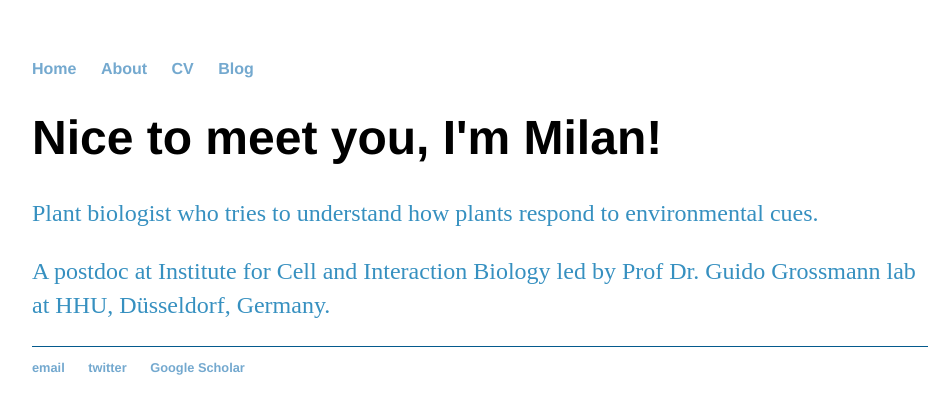
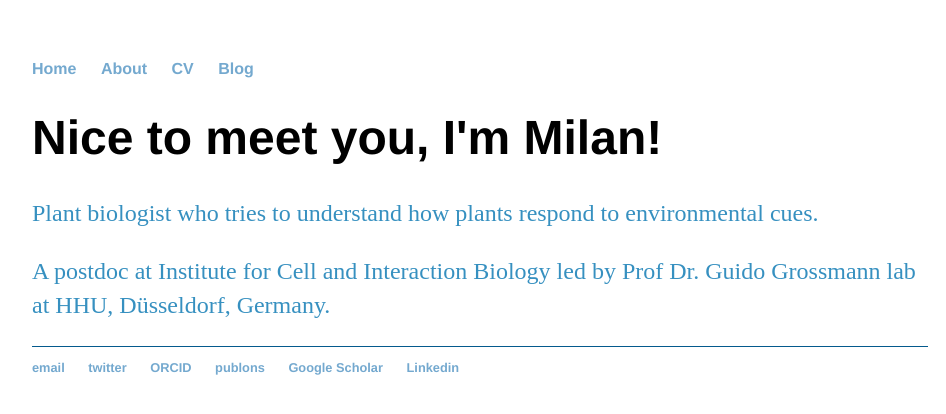
Before and after one commit to milanzupunski/milanzupunski.github.io, a Jekyll site: the page built from index.html, in a window 1280 px wide. Shown: the top 414 px of the page, without its empty margins (160-1106 px from the left). Built offline with Jekyll 4.4.1, drawn with Linux system fonts in a browser that asks for light colours; Markdown is read by kramdown in place of the engine named in the settings.

Commit message:
Update default.html

```diff
--- a/_layouts/default.html
+++ b/_layouts/default.html
@@ -23,8 +23,11 @@
 	    		<ul>
 	        		<li><a href="mailto:milan.zupunski@hhu.de">email</a></li>
 				<li><a href="https://twitter.com/MilanZupunski">twitter</a></li>
+				<li><a href="https://orcid.org/0000-0002-8576-1292">ORCID</a></li>
+				<li><a href="https://publons.com/researcher/U-1696-2017/">publons</a></li>
 	        		<li><a href="https://scholar.google.com/citations?user=oPjYyFwAAAAJ">Google Scholar</a></li>
-				</ul>
+				<li><a href="https://www.linkedin.com/in/milan-%C5%BEupunski-296bbbaa">Linkedin</a></li>
+			</ul>
 			</footer>
 		</body>
 	</html>
```
